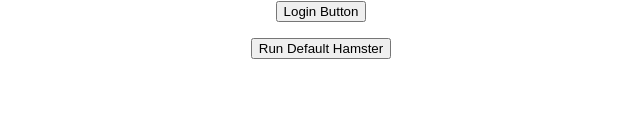
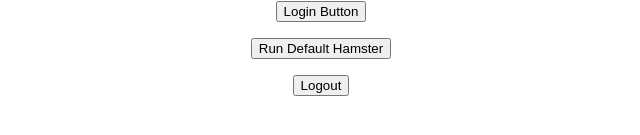
Before and after one commit to Hattinger04/VueTesting, a Vue app: page / in a window 1280 px wide. Shown: the part 191-326 px from the top of the page, without its empty margins (319-959 px from the left). Built offline with nearby package versions, Linux system fonts and the light colour scheme.

Commit message:
nginx now working

```diff
--- a/package.json
+++ b/package.json
@@ -3,7 +3,7 @@
   "version": "0.1.0",
   "private": true,
   "scripts": {
-    "serve": "vue-cli-service serve --https true",
+    "serve": "vue-cli-service serve --https",
     "build": "vue-cli-service build"
   },
   "dependencies": {
--- a/src/components/Header.vue
+++ b/src/components/Header.vue
@@ -1,10 +1,11 @@
 <template>
   <div class="container">
     <h1>Rest - Example - Buttons</h1>
-    <RestButton name="Get All users" link="https://localhost:8443/user/getAllUsers" method="GET"/>
-    <RestButton name="Create new user" link="https://localhost:8443/user/createUser" method="POST" :data=sendData />
-    <LoginButton link="https://localhost:8443/login" :data=sendLogin />
-    <RestButton name="Run Default Hamster" link="https://localhost:8443/hamster/defaultTerrain" method="POST" :data=sendDefaultHamster />
+    <RestButton name="Get All users" link="https://localhost/api/user/getAllUsers" method="GET"/>
+    <RestButton name="Create new user" link="https://localhost/api/user/createUser" method="POST" :data=sendData />
+    <LoginButton link="https://localhost/api/login" :data=sendLogin />
+    <RestButton name="Run Default Hamster" link="https://localhost/api/hamster/defaultTerrain" method="POST" :data=sendDefaultHamster />
+    <RestButton name="Logout" link="https://localhost/api/user/logout" method="GET"/>
   </div>
 </template>
 
--- a/src/components/LoginButton.vue
+++ b/src/components/LoginButton.vue
@@ -34,8 +34,8 @@ export default {
     async clickevent() {
       axios.defaults.withCredentials=true;
       var data = JSON.stringify({
-        username: "Hattinger04",
-        password: "Hattinger04",
+        username: "Admin",
+        password: "Admin",
       });
       var config = {
         method: "post",
```
